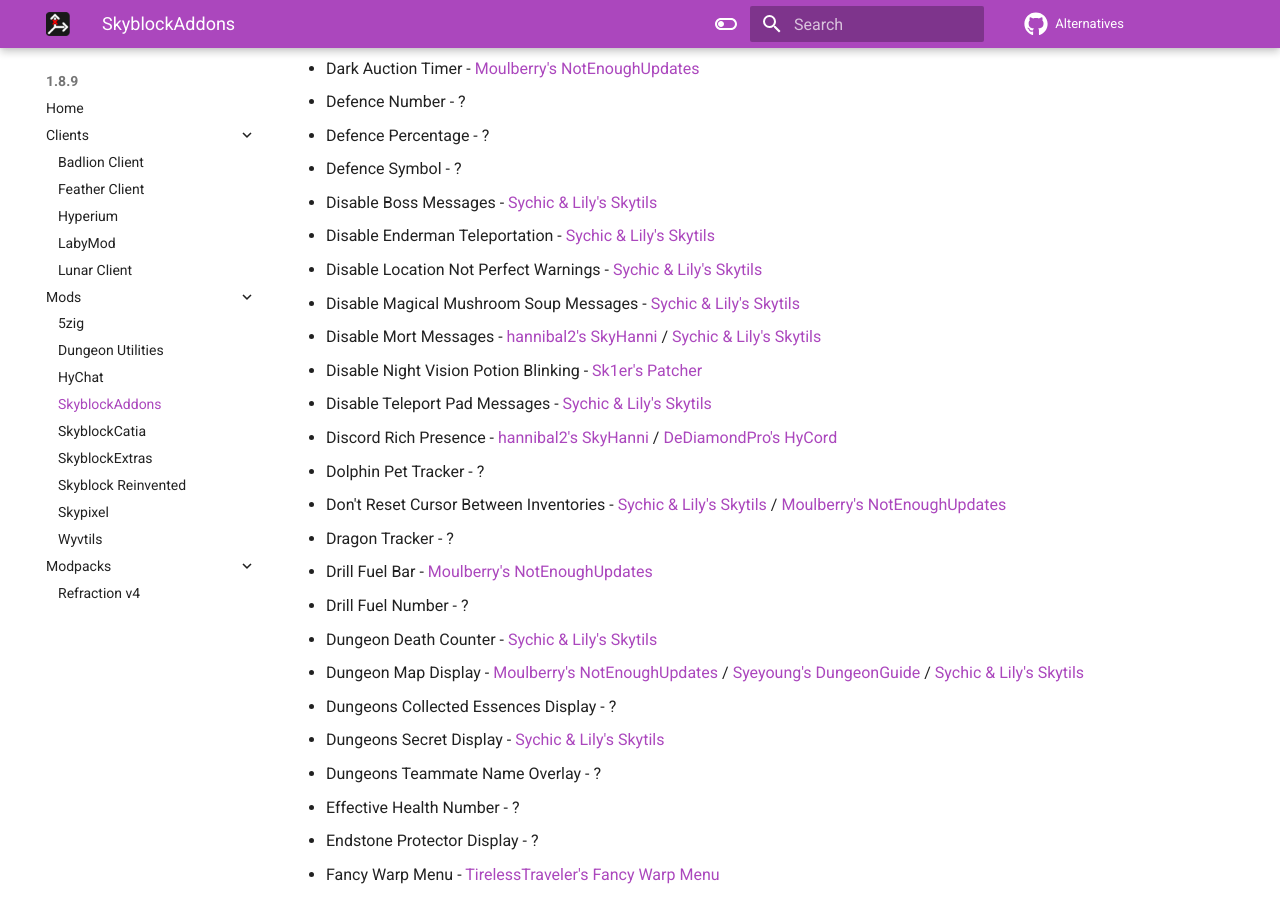
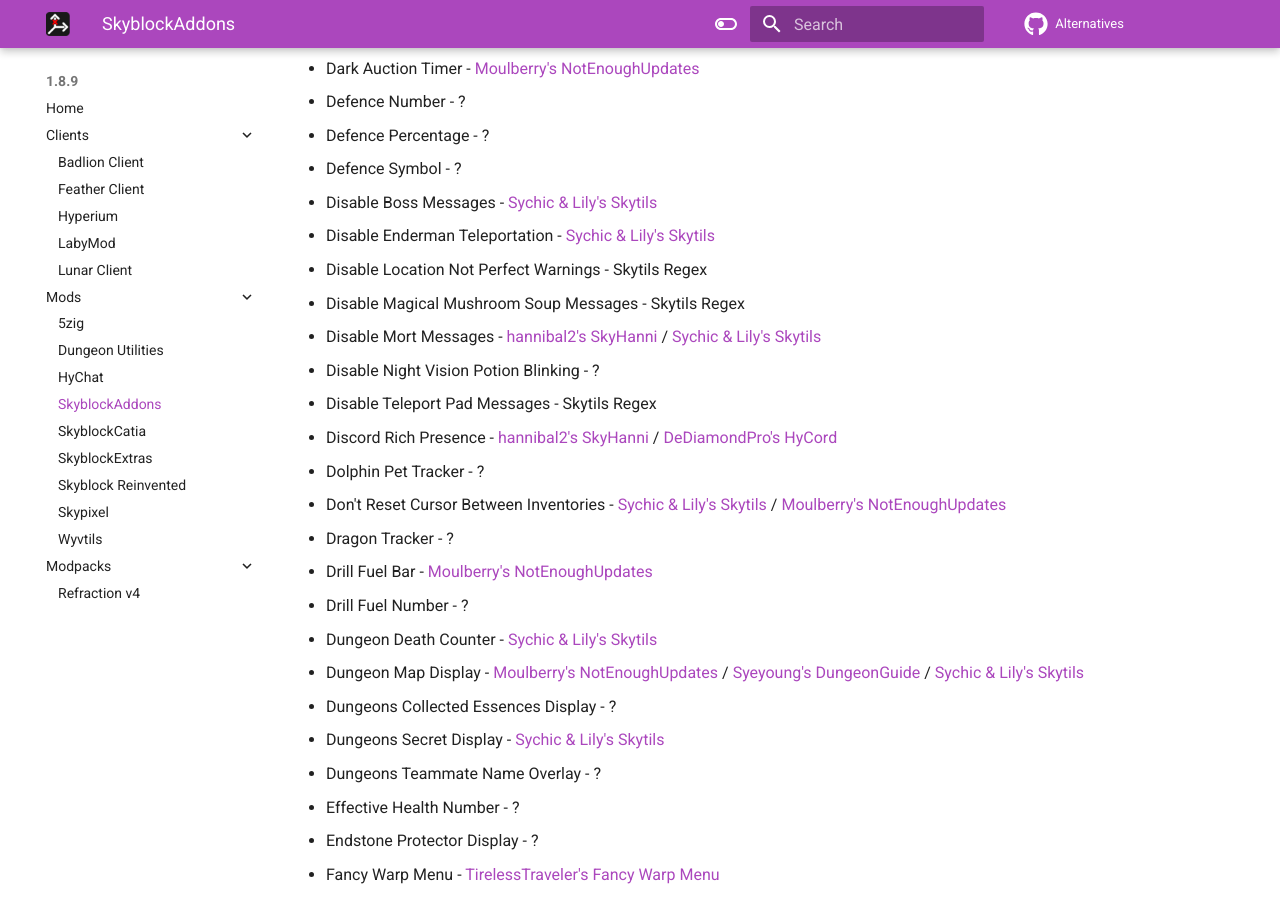
Before and after one commit to MicrocontrollersDev/Alternatives, an MkDocs documentation site: the page built from docs/1.8.9/skyblockaddons.md, in a window 1280 px wide and 900 px high, scrolled down 676 px. Built offline with MkDocs 1.6.1 and Material for MkDocs 9.7.7, drawn with Linux system fonts in a browser that asks for light colours; comment, search, counter and statistics services are not loaded.

Commit message:
specify skytils regex

```diff
--- a/docs/1.8.9/skyblockaddons.md
+++ b/docs/1.8.9/skyblockaddons.md
@@ -25,11 +25,11 @@
 * Defence Symbol - ?
 * Disable Boss Messages - [Sychic & Lily's Skytils](https://github.com/Skytils/SkytilsMod/releases/latest)
 * Disable Enderman Teleportation - [Sychic & Lily's Skytils](https://github.com/Skytils/SkytilsMod/releases/latest)
-* Disable Location Not Perfect Warnings - [Sychic & Lily's Skytils](https://github.com/Skytils/SkytilsMod/releases/latest)
-* Disable Magical Mushroom Soup Messages - [Sychic & Lily's Skytils](https://github.com/Skytils/SkytilsMod/releases/latest)
+* Disable Location Not Perfect Warnings - Skytils Regex
+* Disable Magical Mushroom Soup Messages - Skytils Regex
 * Disable Mort Messages - [hannibal2's SkyHanni](https://github.com/hannibal002/SkyHanni/releases) / [Sychic & Lily's Skytils](https://github.com/Skytils/SkytilsMod/releases/latest)
-* Disable Night Vision Potion Blinking - [Sk1er's Patcher](https://sk1er.club/mods/patcher)
-* Disable Teleport Pad Messages - [Sychic & Lily's Skytils](https://github.com/Skytils/SkytilsMod/releases/latest)
+* Disable Night Vision Potion Blinking - ?
+* Disable Teleport Pad Messages - Skytils Regex
 * Discord Rich Presence - [hannibal2's SkyHanni](https://github.com/hannibal002/SkyHanni/releases) / [DeDiamondPro's HyCord](https://github.com/DeDiamondPro/HyCord/releases/latest)
 * Dolphin Pet Tracker - ?
 * Don't Reset Cursor Between Inventories - [Sychic & Lily's Skytils](https://github.com/Skytils/SkytilsMod/releases/latest) / [Moulberry's NotEnoughUpdates](https://github.com/Moulberry/NotEnoughUpdates/releases/latest)
@@ -39,7 +39,7 @@
 * Dungeon Death Counter - [Sychic & Lily's Skytils](https://github.com/Skytils/SkytilsMod/releases/latest)
 * Dungeon Map Display - [Moulberry's NotEnoughUpdates](https://github.com/Moulberry/NotEnoughUpdates/releases/latest) / [Syeyoung's DungeonGuide](https://github.com/Dungeons-Guide/Skyblock-Dungeons-Guide/releases/latest) / [Sychic & Lily's Skytils](https://github.com/Skytils/SkytilsMod/releases/latest)
 * Dungeons Collected Essences Display - ?
-* Dungeons Secret Display  - [Sychic & Lily's Skytils](https://github.com/Skytils/SkytilsMod/releases/latest)
+* Dungeons Secret Display - [Sychic & Lily's Skytils](https://github.com/Skytils/SkytilsMod/releases/latest)
 * Dungeons Teammate Name Overlay - ?
 * Effective Health Number - ?
 * Endstone Protector Display - ?
```
